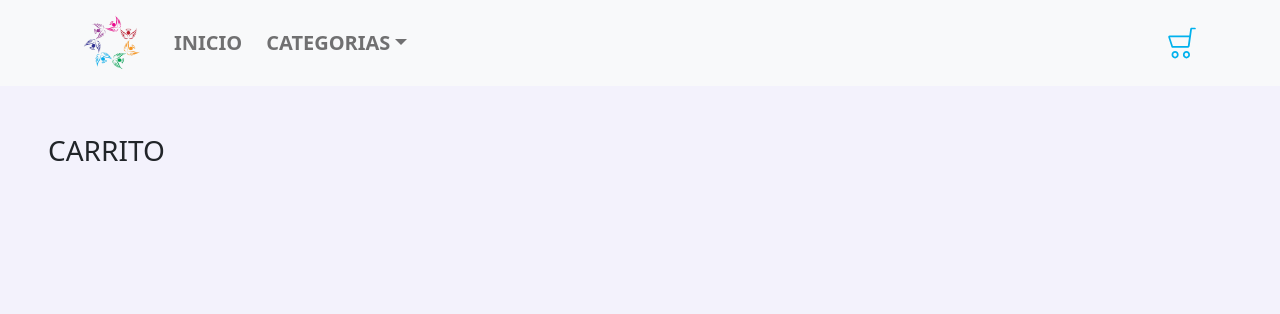
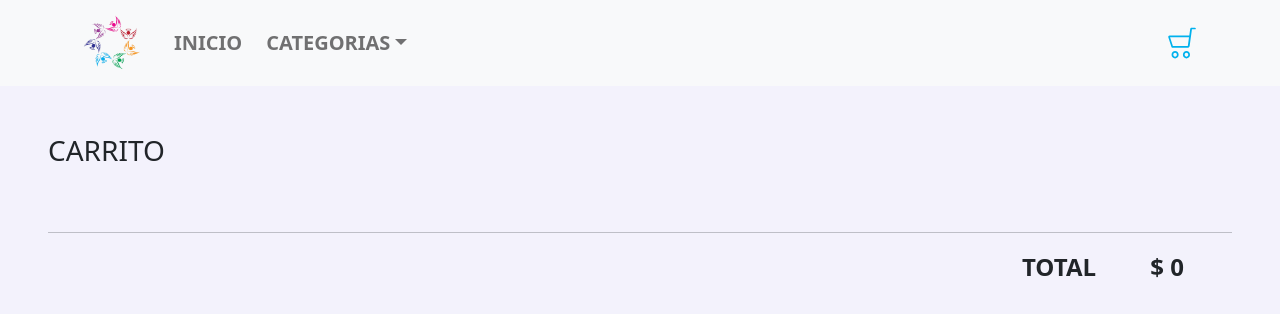
Before and after one commit to soynerin/mi-centro-de-luz, a React (Create React App) app: page /cart in a window 1280 px wide. Shown: the top 314 px of the page. Built offline with nearby package versions, Linux system fonts and the light colour scheme.

Commit message:
(feat) Nueva funcionalidad al Carrito de Compras
* Se agrega el componente Cart
* Se muestra el desglose de los items y el precio total

```diff
--- /dev/null
+++ b/src/components/cartShopping/Cart.js
@@ -0,0 +1,39 @@
+import React from "react";
+
+const Cart = ({ cartItems }) => {
+	const totalPriceCart = cartItems.reduce(
+		(n, { producto, productQauntityCart }) => n + producto["price"] * productQauntityCart,
+		0
+	);
+
+	return (
+		<div className="p-5 min-vh-100" style={{ backgroundColor: "#F3F2FC" }}>
+			<h1 className="text-uppercase fs-3 fw-light mb-5"> Carrito </h1>
+			<ol className="list-group">
+				{cartItems &&
+					cartItems.map((item) => (
+						<li className="list-group-item d-flex justify-content-between align-items-start shadow-sm p-3 mb-5 bg-body rounded">
+							<div className="ms-2 me-auto">
+								<div className="fw-bold mb-4">{item["producto"]["title"]}</div>
+								<div className="d-flex w-100 justify-content-between">
+									<span className="w-75">{item["producto"]["description"]}</span>
+									<span className="w-25 fs-4 fw-bold">$ {item["producto"]["price"]}</span>
+								</div>
+							</div>
+							<span className="badge bg-primary rounded-pill fs-6">{item["productQauntityCart"]}</span>
+						</li>
+					))}
+			</ol>
+
+			<hr />
+
+			<div className="d-flex flex-row-reverse">
+				<p className="text-uppercase fs-4 fw-bold pe-5">
+					Total <span className="ps-5">$ {totalPriceCart}</span>{" "}
+				</p>
+			</div>
+		</div>
+	);
+};
+
+export default Cart;
--- a/src/components/cartShopping/ItemCartContainer.js
+++ b/src/components/cartShopping/ItemCartContainer.js
@@ -1,25 +1,11 @@
 import React, { useContext } from "react";
 import { CartContext } from "../../context/cart/CartContext";
+import Cart from "./Cart";
 
 const ItemCartContainer = () => {
 	const { cartItems } = useContext(CartContext);
 
-	return (
-		<div className="p-5 min-vh-100" style={{ backgroundColor: "#F3F2FC" }}>
-			<h1 className="text-uppercase fs-3 fw-light mb-5"> Carrito </h1>
-			<ol className="list-group">
-				{cartItems.map((item) => (
-					<li className="list-group-item d-flex justify-content-between align-items-start">
-						<div className="ms-2 me-auto">
-							<div className="fw-bold">{item["producto"]["title"]}</div>
-							{item["producto"]["description"]}
-						</div>
-						<span className="badge bg-primary rounded-pill">{item["productQauntityCart"]}</span>
-					</li>
-				))}
-			</ol>
-		</div>
-	);
+	return <Cart cartItems={cartItems} />;
 };
 
 export default ItemCartContainer;
```
